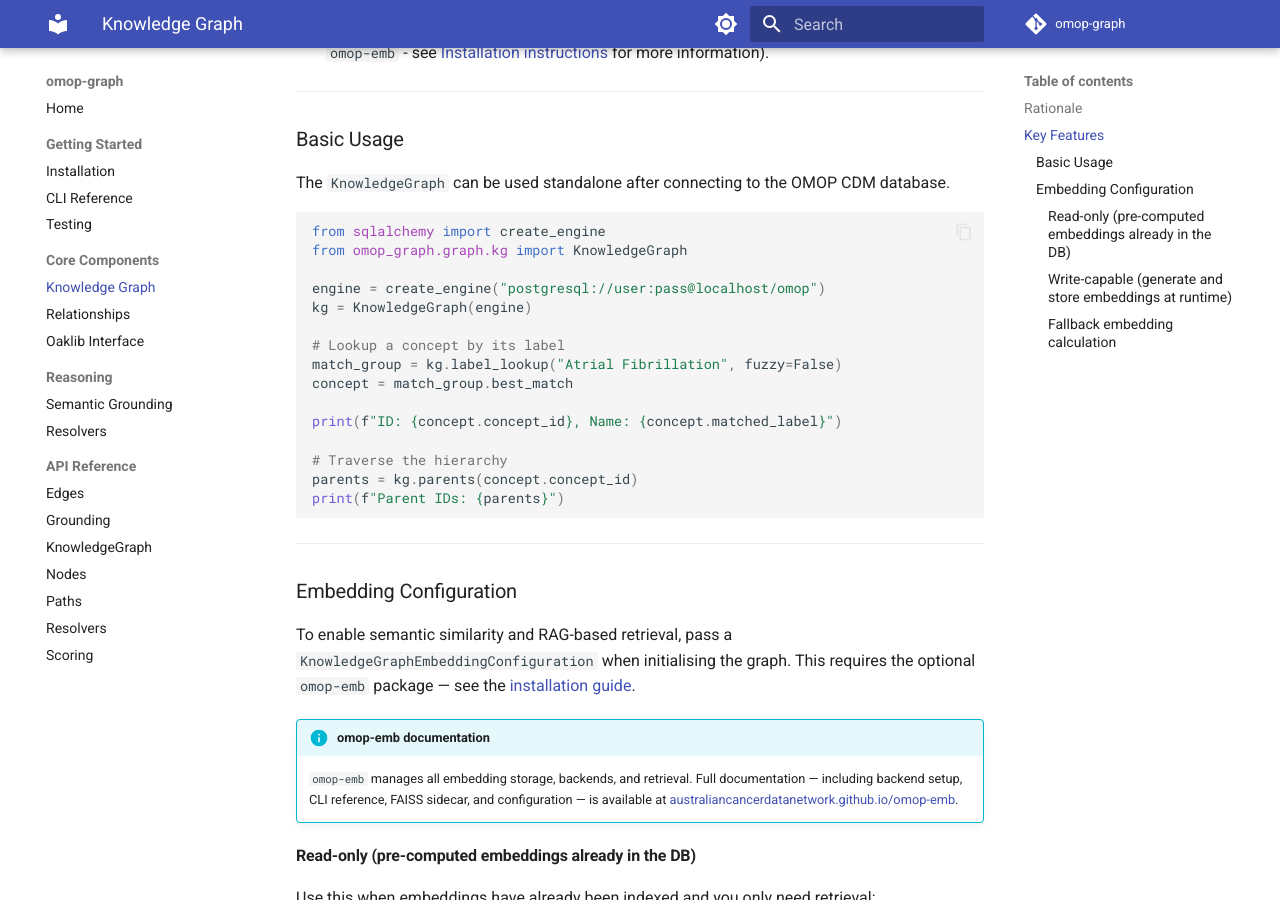
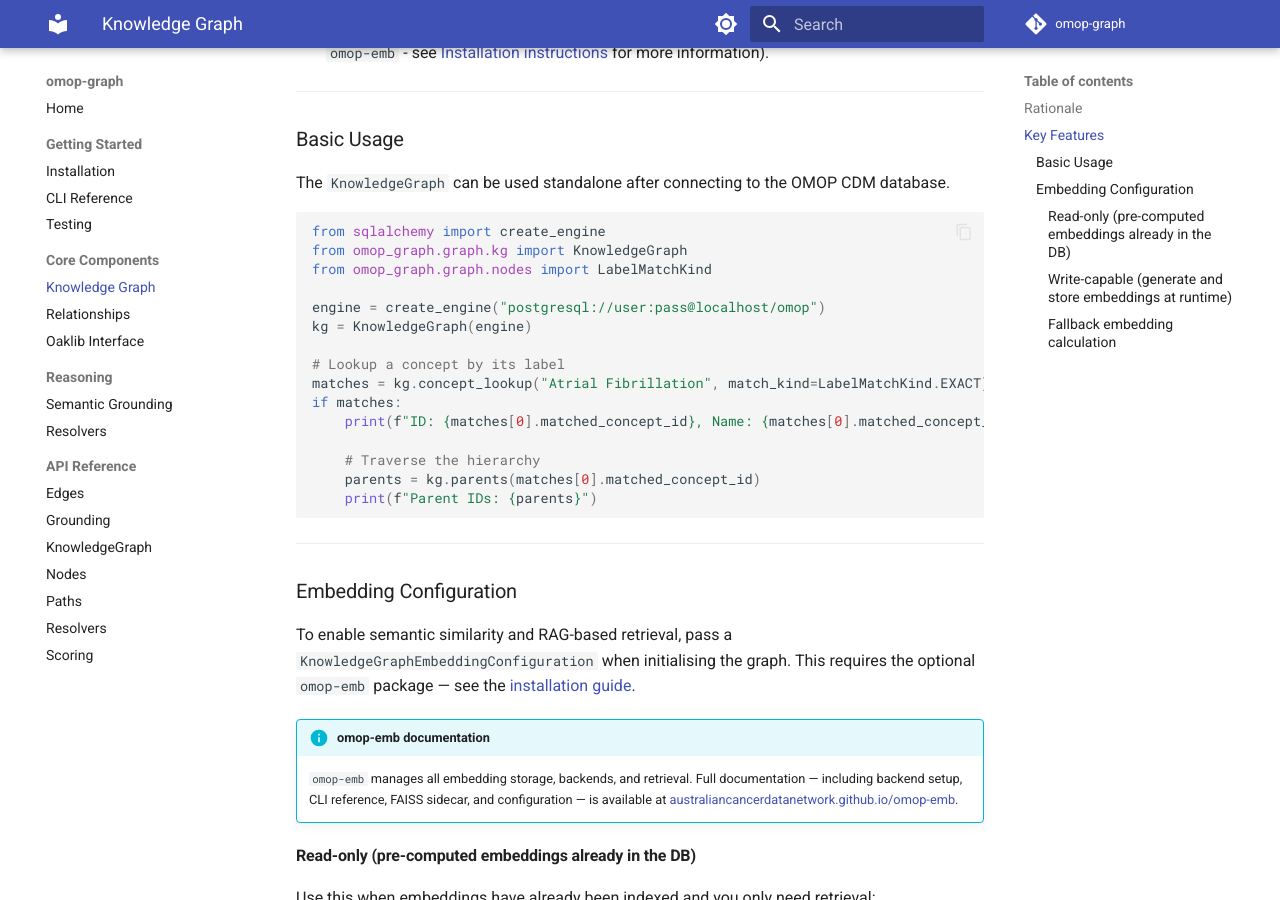
Before and after one commit to AustralianCancerDataNetwork/omop-graph, an MkDocs documentation site: the page built from docs/graph/kg.md, in a window 1280 px wide and 900 px high, scrolled down 1115 px. Built offline with MkDocs 1.6.1 and Material for MkDocs 9.7.7, drawn with Linux system fonts in a browser that asks for light colours; comment, search, counter and statistics services are not loaded.

````diff
--- a/docs/graph/kg.md
+++ b/docs/graph/kg.md
@@ -32,19 +32,19 @@ The `KnowledgeGraph` can be used standalone after connecting to the OMOP CDM dat
 ```python
 from sqlalchemy import create_engine
 from omop_graph.graph.kg import KnowledgeGraph
+from omop_graph.graph.nodes import LabelMatchKind
 
 engine = create_engine("postgresql://user:pass@localhost/omop")
 kg = KnowledgeGraph(engine)
 
 # Lookup a concept by its label
-match_group = kg.label_lookup("Atrial Fibrillation", fuzzy=False)
-concept = match_group.best_match
+matches = kg.concept_lookup("Atrial Fibrillation", match_kind=LabelMatchKind.EXACT)
+if matches:
+    print(f"ID: {matches[0].matched_concept_id}, Name: {matches[0].matched_concept_label}")
 
-print(f"ID: {concept.concept_id}, Name: {concept.matched_label}")
-
-# Traverse the hierarchy
-parents = kg.parents(concept.concept_id)
-print(f"Parent IDs: {parents}")
+    # Traverse the hierarchy
+    parents = kg.parents(matches[0].matched_concept_id)
+    print(f"Parent IDs: {parents}")
 ```
 
 ---
--- a/pyproject.toml
+++ b/pyproject.toml
@@ -27,9 +27,8 @@ classifiers = [
   "Topic :: Scientific/Engineering :: Medical Science Apps.",
   "License :: OSI Approved :: Apache Software License",
   "Programming Language :: Python :: 3",
-  "Programming Language :: Python :: 3.10",
-  "Programming Language :: Python :: 3.11",
   "Programming Language :: Python :: 3.12",
+  "Programming Language :: Python :: 3.13",
 ]
 
 dependencies = [
````
Also changed, not shown: 1 other file.
